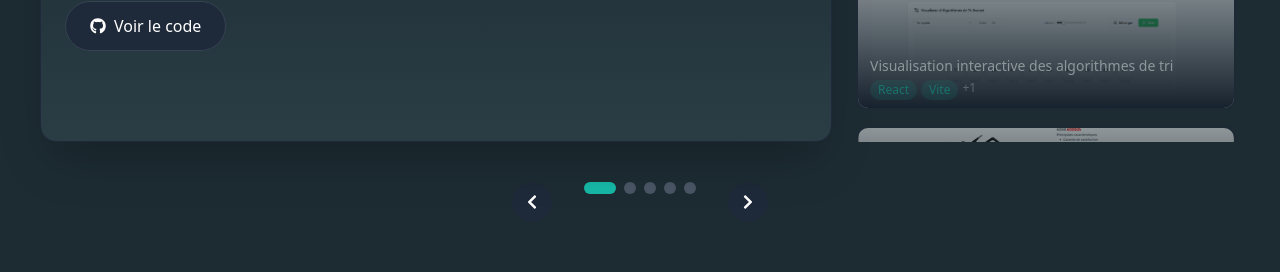
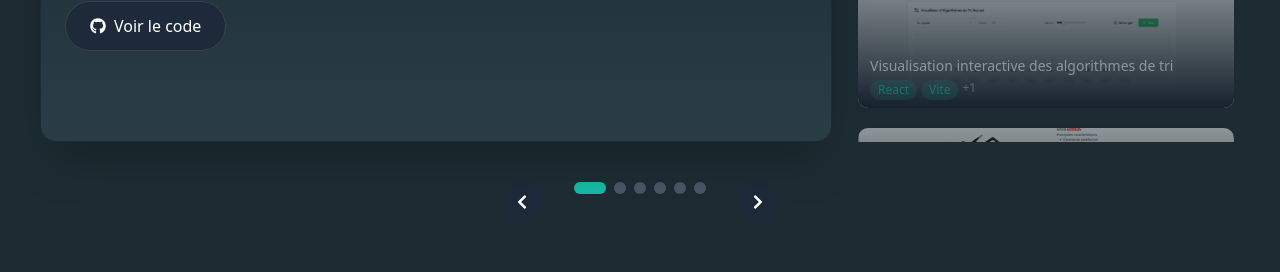
Before and after one commit to yassinekamouss/portfolio, a React (Vite) app: page / in a window 1280 px wide. Shown: the part 2806-3078 px from the top of the page. Built offline with nearby package versions, Linux system fonts and the light colour scheme.

Commit message:
ajout d'un projet

```diff
--- a/src/components/sections/ProjectSection.jsx
+++ b/src/components/sections/ProjectSection.jsx
@@ -3,6 +3,7 @@ import phpPlanFlow from "../../assets/phpPlanFlow.png";
 import preinscription from "../../assets/preinscription.png";
 import sortingvisualizer from "../../assets/sortingvisualizer.png";
 import Bag from "../../assets/Bag.png";
+import MatheMagiqueMobile from "../../assets/mathemagique_mobile.jpg";
 import ProjectCard from "./ProjectCard";
 
 const ProjectsSection = () => {
@@ -62,6 +63,17 @@ const ProjectsSection = () => {
       demoLink: "",
       codeLink: "https://github.com/yassinekamouss/BAG-app.git",
     },
+    {
+      id: 6,
+      title: "Application mobile permettre aux parents de suivre les progrès et activités de leurs enfants.",
+      category: "mobile",
+      image: MatheMagiqueMobile,
+      description:
+        "Application mobile développée avec React Native (CLI) et Firebase pour permettre aux parents de suivre les progrès et activités de leurs enfants.",
+      technologies: ["React Native", "React Navigation", "Firebase Authentication", "Firebse Realtime Database"],
+      demoLink: "",
+      codeLink: "https://github.com/yassinekamouss/EspaceParental.git",
+    }
   ];
 
   return (
```
Also changed, not shown: src/assets/mathemagique_mobile.jpg (added).
